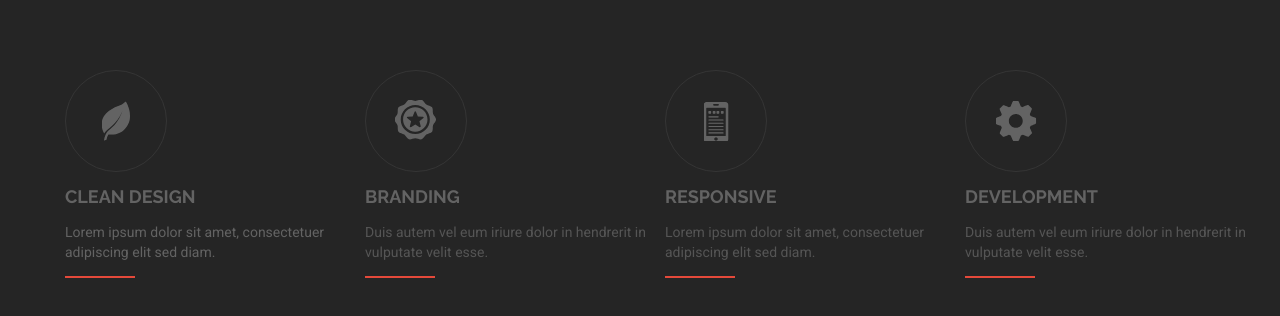
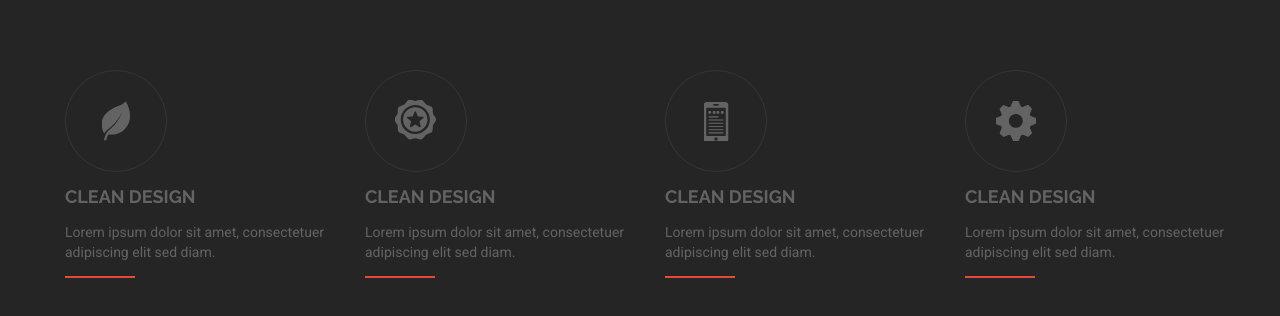
Before and after one commit to AlexPan555/Landing-from-Photoshop-in-React-TS, a React (Create React App) app: page / in a window 1280 px wide. Shown: the part 966-1282 px from the top of the page. Built offline with nearby package versions, Linux system fonts and the light colour scheme.

Commit message:
create advantageItem

```diff
--- a/src/Components/advantages/Advantages.tsx
+++ b/src/Components/advantages/Advantages.tsx
@@ -1,66 +1,107 @@
-import React, {useState} from 'react'
+import React, { useReducer} from 'react'
 import classes from './Advantages.module.css'
 import {NavLink} from 'react-router-dom'
-import {useSpring, animated} from 'react-spring'
 import list from '../../img/icons/list.svg'
 import list_red from '../../img/icons/list _red.svg'
 import branding from '../../img/icons/branding.svg'
+import branding_red from '../../img/icons/branding_red.svg'
 import responsive from '../../img/icons/responsive.svg'
+import responsive_red from '../../img/icons/responsive_red.svg'
 import developem from '../../img/icons/developm.svg'
+import developmen_red from '../../img/icons/developm_red.svg'
+import AdvantagesItem from './AdvantagesItem'
 
 const Advantages: React.FC = () =>{
 
-    const [hover, changeHover] = useState(false)
+ const initialState: object = {
+     listState: {
+        img: list,
+        imgRed: list_red,
+        isOver: false,
+        h1: 'Clean Design',
+        p: 'Lorem ipsum dolor sit amet, consectetuer adipiscing elit sed diam.'
+     },
+     brandingState: {
+        img: branding,
+        imgRed: branding_red,
+        isOver: false,
+        h1: 'Branding',
+        p: 'Duis autem vel eum iriure dolor in hendrerit in vulputate velit esse.'
+     },
+     responsiveState: {
+        img: responsive,
+        imgRed: responsive_red,
+        isOver: false,
+        h1: 'Responsive',
+        p: 'Lorem ipsum dolor sit amet, consectetuer adipiscing elit sed diam.'
+     },
+     developmenState: {
+        img: developem,
+        imgRed: developmen_red,
+        isOver: false,
+        h1: 'Clean Design',
+        p: 'Duis autem vel eum iriure dolor in hendrerit in vulputate velit esse.'
+     }
+ }
+ function reducer(state: any, action: any){
+     switch(action.type) {
+         case 'hoverList' :
+             state.listState.isOver = true
+                return {...state  }
+        case 'outList' :
+            state.listState.isOver = false
+                return {...state }
+
+        case 'hoverBranding':
+            state.brandingState.isOver = true
+                return {...state}
+        case 'outBranding' :
+            state.brandingState.isOver = false
+                return {...state }
+
+        case 'hoverResponsive':
+            state.responsiveState.isOver = true
+                return {...state}
+        case 'outResponsive' :
+            state.responsiveState.isOver = false
+                return {...state }
+
+        case 'hoverDevelopmen':
+            state.developmenState.isOver = true
+                return {...state}
+        case 'outDevelopmen' :
+            state.developmenState.isOver = false
+                return {...state }
+
+        default:  return {...state};
+     }
+ }
+
+ const [state, dispatch] = useReducer(reducer, initialState);
+console.log('state', state)
     const styleDiv = `${classes.advantages} wrap`
-    const propsMotion = useSpring({opacity: hover? 1 : 0 })
-    const colorRedMotion = useSpring({color: hover? '#e5493a'  : 'rgb(99, 99, 99)'})
-    const colorWhiteMotion = useSpring({color: hover? 'white'  : 'rgb(99, 99, 99)'})
-    const handleOver = () =>{
-        console.log('over')
-        changeHover(true)
-    }
-    const handleOut = () =>{
-        console.log('out')
-        changeHover(false)
-    }
+
+
     return(
         <section className={styleDiv}>
-<NavLink to='/' className={classes.item} onMouseOver={handleOver} onMouseOut={handleOut} >
-    <div className={classes.icon} >
-        <div className={classes.img} >
-            <img className={classes.svg} src={list} alt='icon list'/>
-            <animated.img style={propsMotion} className={classes.svg} src={list_red} alt='icon list'/>
-        </div>
-        <animated.h1 style={colorRedMotion} className={classes.h1}>Clean Design</animated.h1>
-        <animated.p style={colorWhiteMotion} className={classes.p}>Lorem ipsum dolor sit amet, consectetuer adipiscing elit sed diam.</animated.p>
-    </div>
+<NavLink to='/' className={classes.item} onMouseOver={()=>dispatch({type: 'hoverList'})}
+  onMouseOut={()=>dispatch({type: 'outList'})} >
+    <AdvantagesItem state={state.listState} />
 </NavLink>
-<NavLink to='/' className={classes.item} >
-    <div className={classes.icon}>
-        <div className={classes.img}>
-          <img className={classes.svg} src={branding} alt='icon list'/>
-        </div>
-        <h1 className={classes.h1}>Branding</h1>
-        <p className={classes.p}>Duis autem vel eum iriure dolor in hendrerit in vulputate velit esse.</p>
-    </div>
+
+<NavLink to='/' className={classes.item} onMouseOver={()=>dispatch({type: 'hoverBranding'})}
+  onMouseOut={()=>dispatch({type: 'outBranding'})}>
+    <AdvantagesItem state={state.brandingState} />
 </NavLink>
-<NavLink to='/' className={classes.item} >
-    <div className={classes.icon}>
-        <div className={classes.img}>
-          <img className={classes.svg} src={responsive} alt='icon list'/>
-        </div>
-        <h1 className={classes.h1}>Responsive</h1>
-        <p className={classes.p}>Lorem ipsum dolor sit amet, consectetuer adipiscing elit sed diam.</p>
-    </div>
+
+<NavLink to='/' className={classes.item} onMouseOver={()=>dispatch({type: 'hoverResponsive'})}
+  onMouseOut={()=>dispatch({type: 'outResponsive'})}>
+    <AdvantagesItem state={state.responsiveState} />
 </NavLink>
-<NavLink to='/' className={classes.item} >
-    <div className={classes.icon}>
-        <div className={classes.img}>
-          <img className={classes.svg} src={developem} alt='icon list'/>
-        </div>
-        <h1 className={classes.h1}>Development</h1>
-        <p className={classes.p}>Duis autem vel eum iriure dolor in hendrerit in vulputate velit esse.</p>
-    </div>
+
+<NavLink to='/' className={classes.item} onMouseOver={()=>dispatch({type: 'hoverDevelopmen'})}
+  onMouseOut={()=>dispatch({type: 'outDevelopmen'})}>
+    <AdvantagesItem state={state.developmenState} />
 </NavLink>
         </section>
     )
--- /dev/null
+++ b/src/Components/advantages/AdvantagesItem.tsx
@@ -0,0 +1,25 @@
+import React from 'react'
+import {useSpring, animated} from 'react-spring'
+import classes from './Advantages.module.css'
+
+const AdvantagesItem = (props: any) => {
+    console.log('props', props)
+    const propsMotion = useSpring({opacity: props.state.isOver? 1 : 0 })
+    const colorRedMotion = useSpring({color: props.state.isOver? '#e5493a'  : 'rgb(99, 99, 99)'})
+    const colorWhiteMotion = useSpring({color: props.state.isOver? 'white'  : 'rgb(99, 99, 99)'})
+    const borderRedMotion = useSpring({borderColor: props.state.isOver? '#e5493a' : '#353535' })
+  return(
+    <div className={classes.icon} >
+        <animated.div style={borderRedMotion} className={classes.img} >
+            <img className={classes.svg} src={props.state.img} alt='icon list'/>
+            <animated.img style={propsMotion} className={classes.svg} src={props.state.imgRed} alt='icon list'/>
+        </animated.div>
+
+        <animated.h1 style={colorRedMotion} className={classes.h1}>Clean Design</animated.h1>
+
+        <animated.p style={colorWhiteMotion} className={classes.p}>Lorem ipsum dolor sit amet, consectetuer adipiscing elit sed diam.</animated.p>
+    </div>
+    )
+}
+
+export default AdvantagesItem
```
